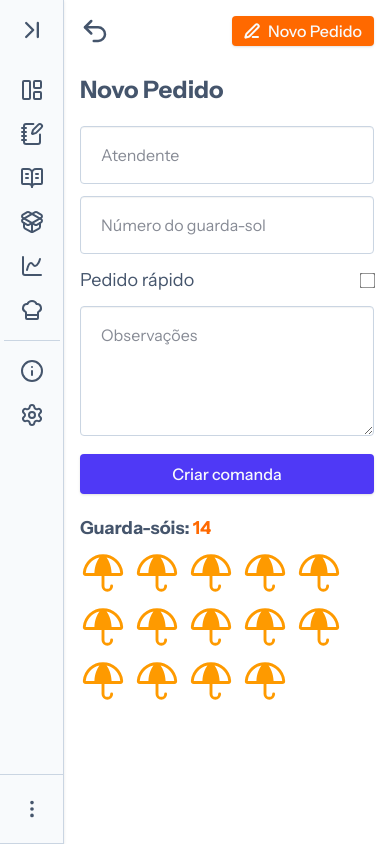
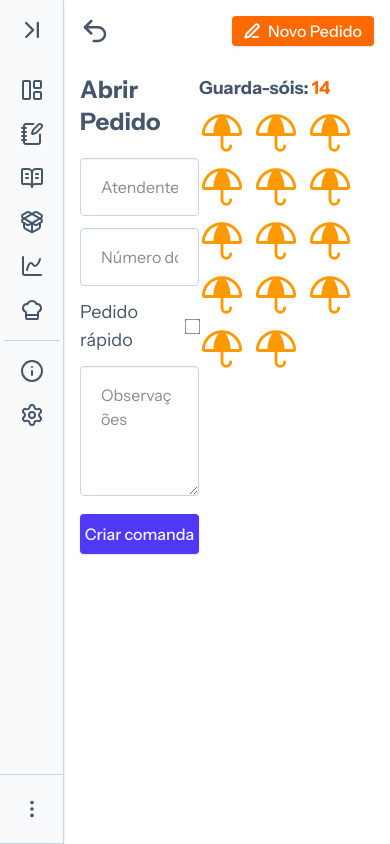
Before and after one commit to barb1424/TesteSeaShade, a React (Vite) app: page /novo-pedido in a window 390 px wide. Built offline with nearby package versions, Linux system fonts and the light colour scheme.

Commit message:
Iniciando responsividade da tela de novos pedidos

```diff
--- a/src/components/HeaderLogged.jsx
+++ b/src/components/HeaderLogged.jsx
@@ -1,14 +1,14 @@
 import { Undo2, PenLine } from 'lucide-react';
 import { Link } from 'react-router-dom';
 
-const HeaderLogged = ({children, hasUndo, link}) => {
+const HeaderLogged = ({ hasUndo, link }) => {
     return (
-        <header className="flex flex-col gap-7">
+        <header className="flex flex-col gap-7 mb-7">
             <div className="flex justify-between">
             { hasUndo && (<button><Link to = {link}><Undo2 size="30"/></Link></button>)}
             <Link to = "/novo-pedido" className ="hover: bg-orange-500 text-slate-50 font-medium rounded px-3 py-0.5 shadow-sm flex gap-2 items-center justify-center"><PenLine size="16" strokeWidth={3}/>Novo Pedido</Link>
             </div>
-            <h1 className="text-2xl font-bold">{children}</h1>
+
         </header>
     )
 }
--- a/src/pages/NovoPedido.jsx
+++ b/src/pages/NovoPedido.jsx
@@ -7,11 +7,13 @@ const NovoPedido = () => {
 const link = "";
 const quantidade = 14;
     return(
-        <div className="text-slate-600 flex h-screen ">
+        <div className="text-slate-600 flex h-screen">
             <Sidebar/>
-            <div className="flex flex-col w-full ml-16 py-4 px-4">
+            <div className="flex flex-col w-full pl-20 py-4 px-4">
             <HeaderLogged hasUndo link="/Pedidos">Novo Pedido</HeaderLogged>
-            <main className="h-full">
+            <main className="h-full flex justify-between">
+                <div className="flex flex-col">
+                    <h1 className="text-2xl font-bold">Abrir Pedido</h1>
                     <form>
                         <fieldset className="flex flex-col gap-3 my-5">
                          <label>
@@ -42,6 +44,7 @@ const quantidade = 14;
                             <button className="cursor-pointer shadow-sm bg-indigo-600 text-slate-50 font-medium rounded py-2">Criar comanda</button>
                         </fieldset>
                     </form>
+                </div>
                 <div className="flex flex-col gap-2">
                     <p className="text-lg font-bold">Guarda-sóis: <span className="text-orange-500">{quantidade}</span></p>
                     <div className="flex">
```
Lines whose indentation alone changed are shown as unchanged.
